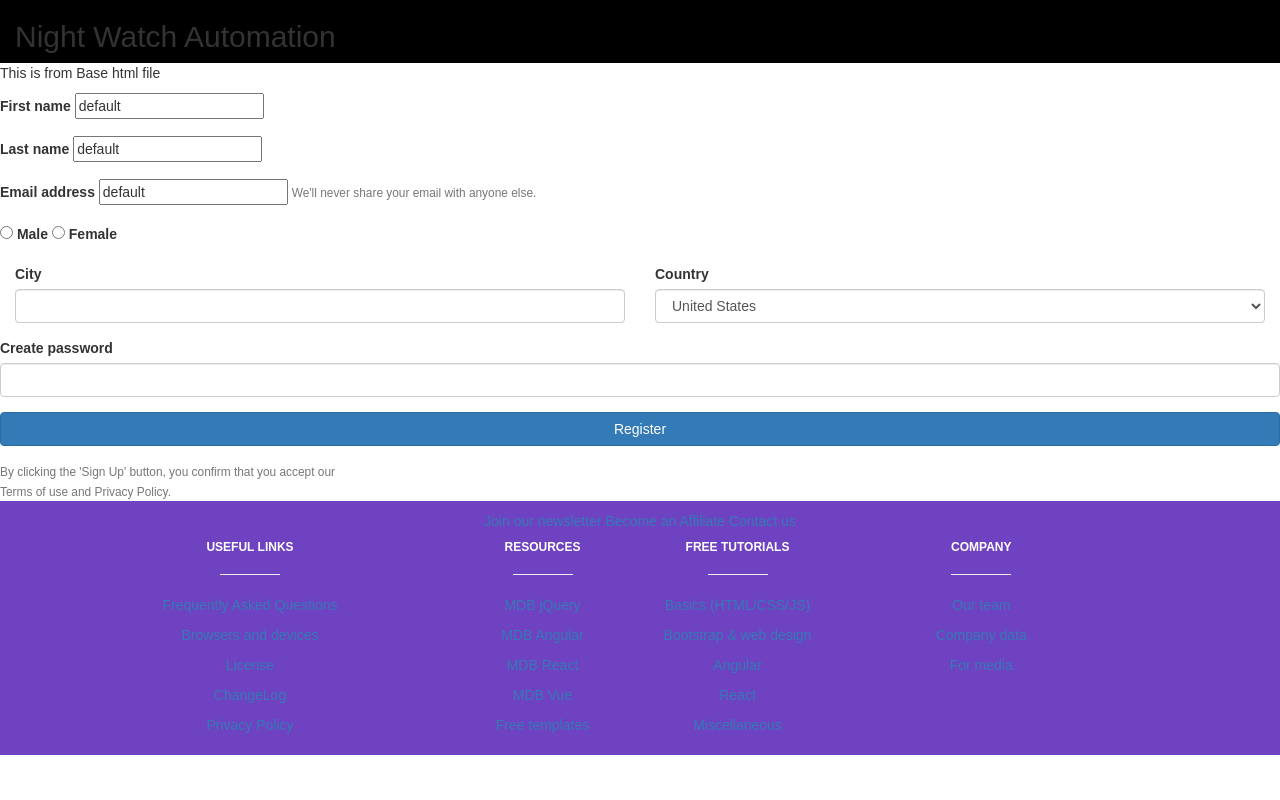
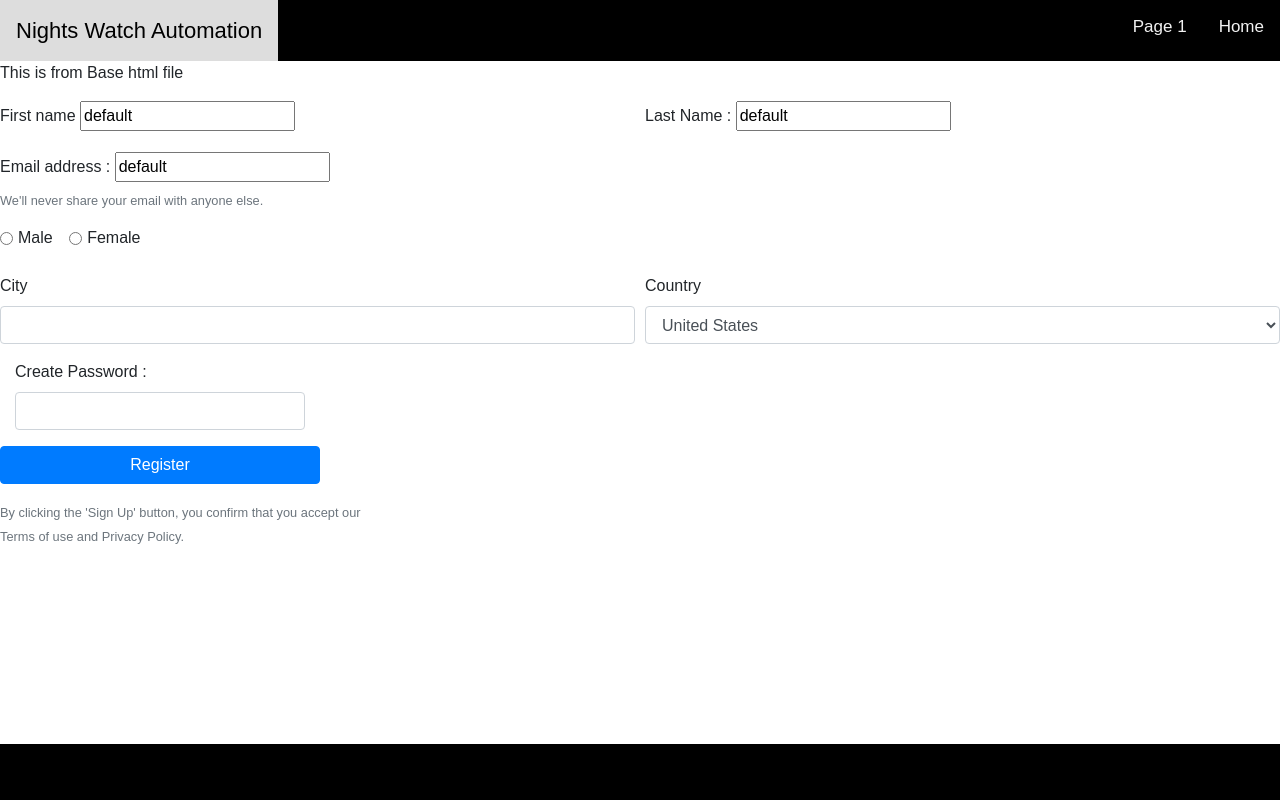
Before and after one commit to AkashZawar/Avishkar, a Django app: page /create/ in a window 1280 px wide. Run offline with Django 3.2, Linux system fonts and the light colour scheme; some libraries are stand-ins or nearby versions.

Commit message:
Updated 15 March EOD

```diff
--- a/myenv/src/pages/views.py
+++ b/myenv/src/pages/views.py
@@ -22,12 +22,12 @@ def about_view(request,*args,**kwargs):
 	#return HttpResponse("<h1>About world</h1>")
 	return render(request,"about.html",my_context)
 
-def social_view(request,*args,**kwargs):
+def search_view(request,*args,**kwargs):
 	my_context = {
-			"pagetitle" : "NightWatch Automation : Social"
+			"pagetitle" : "NightWatch Automation : Search"
 			}
 	#return HttpResponse("<h1>Social world</h1>")
-	return render(request,"social.html",{})
+	return render(request,"page/search.html",{})
 
 def contact_view(request,*args,**kwargs):
 	my_context = {
--- a/myenv/src/product/templates/products/products_create.html
+++ b/myenv/src/product/templates/products/products_create.html
@@ -10,13 +10,13 @@
 		  	<!-- <input type="text" class="form-control" placeholder=""> -->
 		</div> <!-- form-group end.// -->
 		<div class="col form-group">
-			<label>Last name</label>
+			<label>Last Name : </label>
 			{{form.Last_Name}}
 		  	<!-- <input type="text" class="form-control" placeholder=" "> -->
 		</div> <!-- form-group end.// -->
 	</div> <!-- form-row end.// -->
 	<div class="form-group">
-		<label>Email address</label>
+		<label>Email address :</label>
 		{{form.Email_Address}}
 		<!-- <input type="email" class="form-control" placeholder=""> -->
 		<small class="form-text text-muted">We'll never share your email with anyone else.</small>
@@ -48,12 +48,12 @@
 		  </select>
 		</div> <!-- form-group end.// -->
 	</div> <!-- form-row.// -->
-	<div class="form-group">
-		<label>Create password</label>
+	<div class="form-group col-md-3">
+		<label>Create Password : </label>
 	    <input class="form-control" type="password">
 	</div> <!-- form-group end.// -->
     <div class="form-group">
-        <button type="submit" class="btn btn-primary btn-block"> Register  </button>
+        <button type="submit" class="btn btn-primary btn-block col-md-3"> Register  </button>
     </div> <!-- form-group// -->
     <small class="text-muted">By clicking the 'Sign Up' button, you confirm that you accept our <br> Terms of use and Privacy Policy.</small>
 </form>
--- a/myenv/src/templates/base.html
+++ b/myenv/src/templates/base.html
@@ -3,99 +3,98 @@
 <head>
     <title>Night Watch Automation</title>
     <meta charset="utf-8">
+
     <meta name="viewport" content="width=device-width, initial-scale=1">
-    <link rel="stylesheet" href="https://maxcdn.bootstrapcdn.com/bootstrap/3.4.1/css/bootstrap.min.css">
-    <script src="https://ajax.googleapis.com/ajax/libs/jquery/3.4.1/jquery.min.js"></script>
-    <script src="https://maxcdn.bootstrapcdn.com/bootstrap/3.4.1/js/bootstrap.min.js"></script>
+    <!-- <script src="https://ajax.googleapis.com/ajax/libs/jquery/4.4.1/jquery.min.js"></script> -->
+    <link rel="stylesheet" href="https://maxcdn.bootstrapcdn.com/bootstrap/4.4.1/css/bootstrap.min.css">
+
+    <script src="https://maxcdn.bootstrapcdn.com/bootstrap/4.4.1/js/bootstrap.min.js"></script>
 <style>
-* {
-  box-sizing: border-box;
-}
-
   body {
+      margin: 0;
       font-family: Arial, Helvetica, sans-serif;
     }
 
-/* Style the header */
-header {
-  background-color: #666;
-  padding: 30px;
+    .topnav {
+      position: relative;
+      overflow: hidden;
+      background-color: #000;
+    }
+
+    .topnav a {
+      float: left;
+      color: #f2f2f2;
       text-align: center;
-  font-size: 35px;
+      padding: 14px 16px;
+      text-decoration: none;
+      font-size: 17px;
+    }
+
+    .topnav a:hover {
+      background-color: #ddd;
+      color: black;
+    }
+
+    .topnav a.active {
+      background-color: #4CAF50;
       color: white;
     }
 
-/* Create two columns/boxes that floats next to each other */
-nav {
-  float: left;
-  width: 30%;
-  height: 100px; /* only for demonstration, should be removed */
-  background: #ccc;
-  padding: 20px;
+    .topnav-centered a {
+      float: none;
+      position: absolute;
+      top: 50%;
+      left: 50%;
+      transform: translate(-50%, -50%);
     }
 
-.abc {
-  float: left;
-  width: 30%;
-  height: 100px; /* only for demonstration, should be removed */
-  background: #ccc;
-  padding: 20px;
+    .topnav-right {
+      float: right;
     }
 
-.top {
-    position: relative;
-    background-color: #ffffff;
-    height: 68px;
-    padding-top: 20px;
-    line-height: 50px;
-    overflow: hidden;
-    z-index: 2;
-}
-/* Style the list inside the menu */
-nav ul {
-  list-style-type: none;
-  padding: 0;
-  height: 100;
+    /* Responsive navigation menu (for mobile devices) */
+
+    @media screen and (max-width: 600px) {
+      .topnav a,
+      .topnav-right {
+        float: none;
+        display: block;
       }
 
-article {
-  float: left;
-  padding: 20px;
-  width: 70%;
-  background-color: #f1f1f1;
-  height: 300px; /* only for demonstration, should be removed */
+      .topnav-centered a {
+        position: relative;
+        top: 0;
+        left: 0;
+        transform: none;
       }
-
-/* Clear floats after the columns */
-section:after {
-  content: "";
-  display: table;
-  clear: both;
     }
 
 /* Style the footer */
 footer {
-  background-color: #6f42c1;
+  font-family: Ringside Regular A,Ringside Regular B,Rubik,Lato,Lucida Grande,Lucida Sans Unicode,Tahoma,Sans-Serif, sans-serif;
+  background-color: #000;
   padding: 10px;
   text-align: center;
   color: white;
+  bottom: 0;
+  position: fixed;
+  width: 100%;
 }
-
-/* Responsive layout - makes the two columns/boxes stack on top of each other instead of next to each other, on small screens */
-/*@media (max-width: 600px) {
-  nav, article {
-    width: 100%;
-    height: auto;
-  }
-}*/
-
 </style>
-
 </head>
 <body>
-<div class="col-lg-12" style="background-color:Black;">
-    <h2>Night Watch Automation</h2>
+     <!-- Top navigation -->
+  <div class="topnav">
+    <!-- Left-aligned links (default) -->
+    <a href="#news" style="font-size: 22px">Nights Watch Automation</a>
+
+    <!-- Right-aligned links -->
+    <div class="topnav-right">
+      <a href="#search">Page 1</a>
+      <a href="/search">Home</a>
     </div>
+  </div>
+
 
 	<p>This is from Base html file</p>
 	{% block content %}
@@ -104,131 +103,17 @@ footer {
 
 
 <footer id="footer" class="page-footer unique-color-dark mt-4">
-  <div class="info-color-dark text-center py-4">
-    <!--Newsletter-->
-    <a id="footer-link-newsletter" href="/docs/jquery/newsletter/" class="border rounded p-2 px-3 mr-4 d-none d-md-inline-block">Join our newsletter
-      <i class="fas fa-envelope white-text ml-2"> </i>
-    </a>
-    <!--Newsletter-->
-    <a id="footer-link-affiliate" href="/mdb-affiliate-program/" class="border rounded p-2 px-3 mr-4 d-none d-md-inline-block">Become an Affiliate
-      <i class="fas fa-money-bill-alt white-text ml-2"> </i>
-    </a>
-    <!--Contact-->
-    <a id="footer-link-contact" href="/general/contact/" class="border rounded p-2 px-3 mr-4 d-none d-md-inline-block">Contact us
-      <i class="fas fa-envelope white-text ml-2"> </i>
-    </a>
-    <!--GitHub-->
-    <a rel="nofollow" target="_blank" id="footer-link-github" href="https://github.com/mdbootstrap/bootstrap-material-design">
-      <i class="fab fa-github white-text mr-4"> </i>
-    </a>
-    <!--Youtube-->
-    <a rel="nofollow" target="_blank" id="footer-link-youtube" href="https://www.youtube.com/watch?v=cXTThxoywNQ">
-      <i class="fab fa-youtube white-text mr-4"> </i>
-    </a>
-    <!--Facebook-->
-    <a rel="nofollow" target="_blank" id="footer-link-facebook" href="https://www.facebook.com/mdbootstrap">
-      <i class="fab fa-facebook-f white-text mr-4"> </i>
-    </a>
-    <!--Twitter-->
-    <a rel="nofollow" target="_blank" id="footer-link-twitter" href="https://twitter.com/MDBootstrap">
-      <i class="fab fa-twitter white-text"> </i>
-    </a>
-  </div>
-  <!--Footer Links-->
-  <div class="container text-center text-md-left mt-5">
-    <div class="row mt-3">
-      <!--First column-->
-      <div class="col-md-3 col-lg-4 col-xl-3 mb-4">
-        <h6 class="text-uppercase font-weight-bold">
-          <strong>Useful links</strong>
-        </h6>
-        <hr class="info-color mb-4 mt-0 d-inline-block mx-auto" style="width: 60px;">
-        <p>
-          <a id="footer-link-faq" href="/docs/jquery/getting-started/faq/">Frequently Asked Questions</a>
-        </p>
-        <p>
-          <a id="footer-link-browsers" href="/general/browsers-and-devices/">Browsers and devices</a>
-        </p>
-        <p>
-          <a id="footer-link-license" href="/general/license/">License</a>
-        </p>
-        <p>
-          <a id="footer-link-changelog" href="/docs/jquery/changelog/">ChangeLog</a>
-        </p>
-        <p>
-          <a id="footer-link-policy" href="/general/privacy-policy/">Privacy Policy</a>
-        </p>
-      </div>
-      <!--/.First column-->
-      <!--Second column-->
-      <div class="col-md-2 col-lg-2 col-xl-2 mx-auto mb-4">
-        <h6 class="text-uppercase font-weight-bold">
-          <strong>Resources</strong>
-        </h6>
-        <hr class="info-color mb-4 mt-0 d-inline-block mx-auto" style="width: 60px;">
-        <p>
-          <a id="footer-link-jquery" href="/docs/jquery/">MDB jQuery</a>
-        </p>
-        <p>
-          <a id="footer-link-angular" href="/docs/angular/">MDB Angular</a>
-        </p>
-        <p>
-          <a id="footer-link-react" href="/docs/react/">MDB React</a>
-        </p>
-        <p>
-          <a id="footer-link-vue" href="/docs/vue/">MDB Vue</a>
-        </p>
-        <p>
-          <a id="footer-link-freebies" href="/freebies/">Free templates</a>
-        </p>
-      </div>
-      <!--/.Second column-->
-      <!--Third column-->
-      <div class="col-md-3 col-lg-2 col-xl-2 mx-auto mb-4">
-        <h6 class="text-uppercase font-weight-bold">
-          <strong>Free tutorials</strong>
-        </h6>
-        <hr class="info-color mb-4 mt-0 d-inline-block mx-auto" style="width: 60px;">
-        <p>
-          <a id="footer-link-tutBootstrap1" href="/education/">Basics (HTML/CSS/JS)</a>
-        </p>
-        <p>
-          <a id="footer-link-tutBootstrap" href="/education/bootstrap/">Bootstrap &amp; web design</a>
-        </p>
-        <p>
-          <a id="footer-link-tutAngular1" href="/education/angular/">Angular</a>
-        </p>
-        <p>
-          <a id="footer-link-tutAngular2" href="/education/react/">React</a>
-        </p>
-        <p>
-          <a id="footer-link-tutWebpush3" href="/articles/">Miscellaneous</a>
-        </p>
-      </div>
-      <!--/.Third column-->
-      <!--Fourth column-->
-      <div class="col-md-4 col-lg-3 col-xl-3">
-        <h6 class="text-uppercase font-weight-bold">
-          <strong>Company</strong>
-        </h6>
-        <hr class="info-color mb-4 mt-0 d-inline-block mx-auto" style="width: 60px;">
-       <!-- <p>
-              <i class="fas fa-building mr-3"></i> Our story</p> -->
-        <p>
-          <a id="footer-link-team" href="/general/our-team/">
-            <i class="fas fa-users mr-3"></i> Our team</a>
-        </p>
-        <p>
-          <a id="footer-link-company" href="/general/contact/">
-            <i class="fab fa-mdb mr-3"></i> Company data</a>
-        </p>
-        <p>
-          <a id="footer-link-formedia" href="/general/press-pack/">
-            <i class="fas fa-bullhorn mr-3"></i> For media</a>
-        </p>
-      </div>
-      <!--/.Fourth column-->
-    </div>
+  <div class="container">
+  <div class="row">
+    <marquee>
+      <p class="text-success" style="font-family: Impact; font-size: 10pt" > Akash Zawar  $$    Ankit Khare   $$   Abhilash Dubey  $$   Rushuvi Malani   $$    Sudanshu Kumar Singh  $$</p>
+      <!-- <p style="font-family: Impact; font-size: 8pt"> Ankit Khare </p>
+      <p style="font-family: Impact; font-size: 8pt"> Abhilash Dubey </p>
+      <p style="font-family: Impact; font-size: 8pt"> Rushuvi Malani </p>
+      <p style="font-family: Impact; font-size: 8pt"> Sudanshu Kumar Singh </p> -->
+    </marquee>
+<!-- </div>
+ -->  </div>
 </div>
 
 </footer>
--- a/myenv/src/trydjango/urls.py
+++ b/myenv/src/trydjango/urls.py
@@ -15,7 +15,7 @@ Including another URLconf
 """
 from django.contrib import admin
 from django.urls import path
-from pages.views import home_view,about_view,social_view,contact_view
+from pages.views import home_view,about_view,search_view,contact_view
 from product.views import product_detail_view,product_create_view
 
 
@@ -24,7 +24,7 @@ urlpatterns = [
     path('', home_view, name='home'),
     path('home/', home_view, name='home'),
     path('about/', about_view),
-    path('social/', social_view),
+    path('search/', search_view),
     path('contact/', contact_view),
     path('product/', product_detail_view),
     path('create/', product_create_view)
```
Also changed, not shown: myenv/src/trydjango/settings.py (+7 -1 lines), myenv/src/db.sqlite3. Lines whose indentation alone changed are shown as unchanged.
